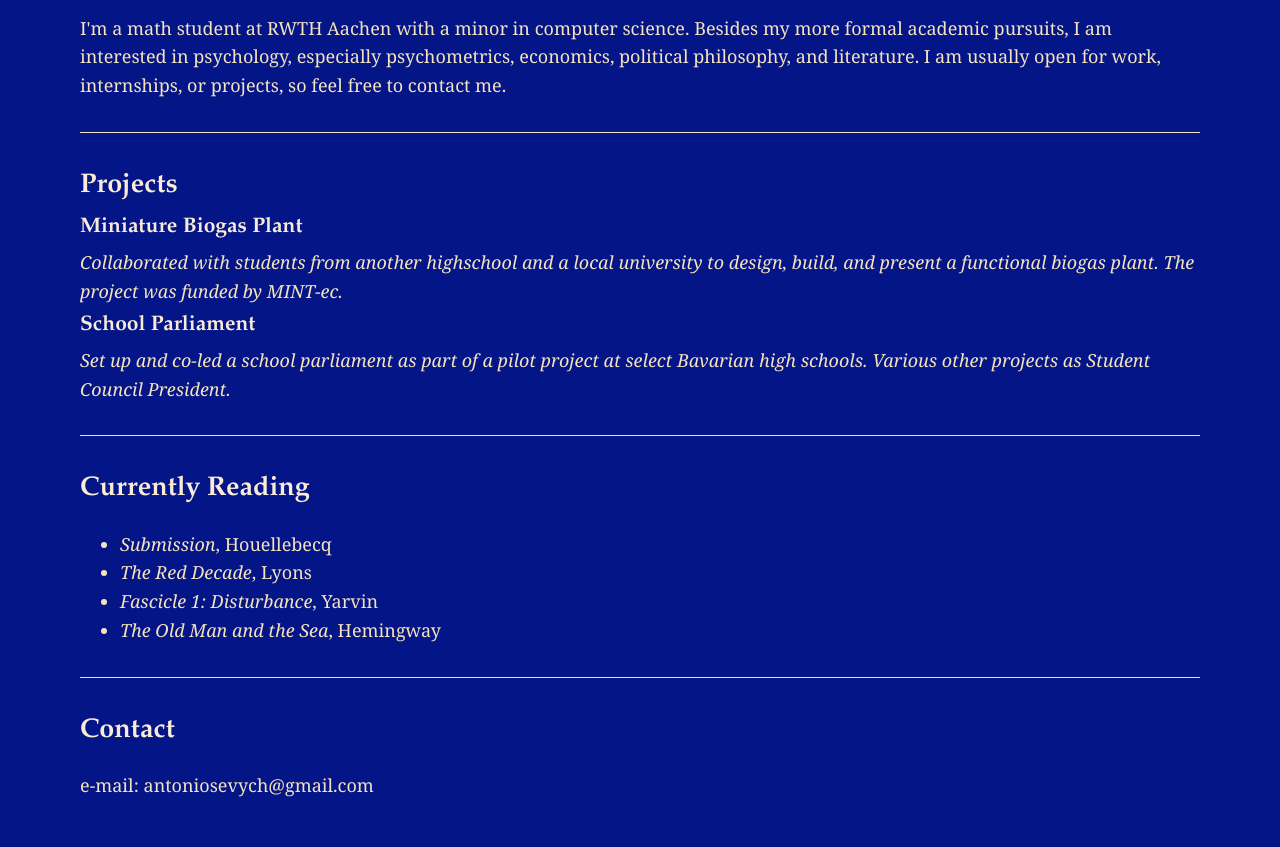
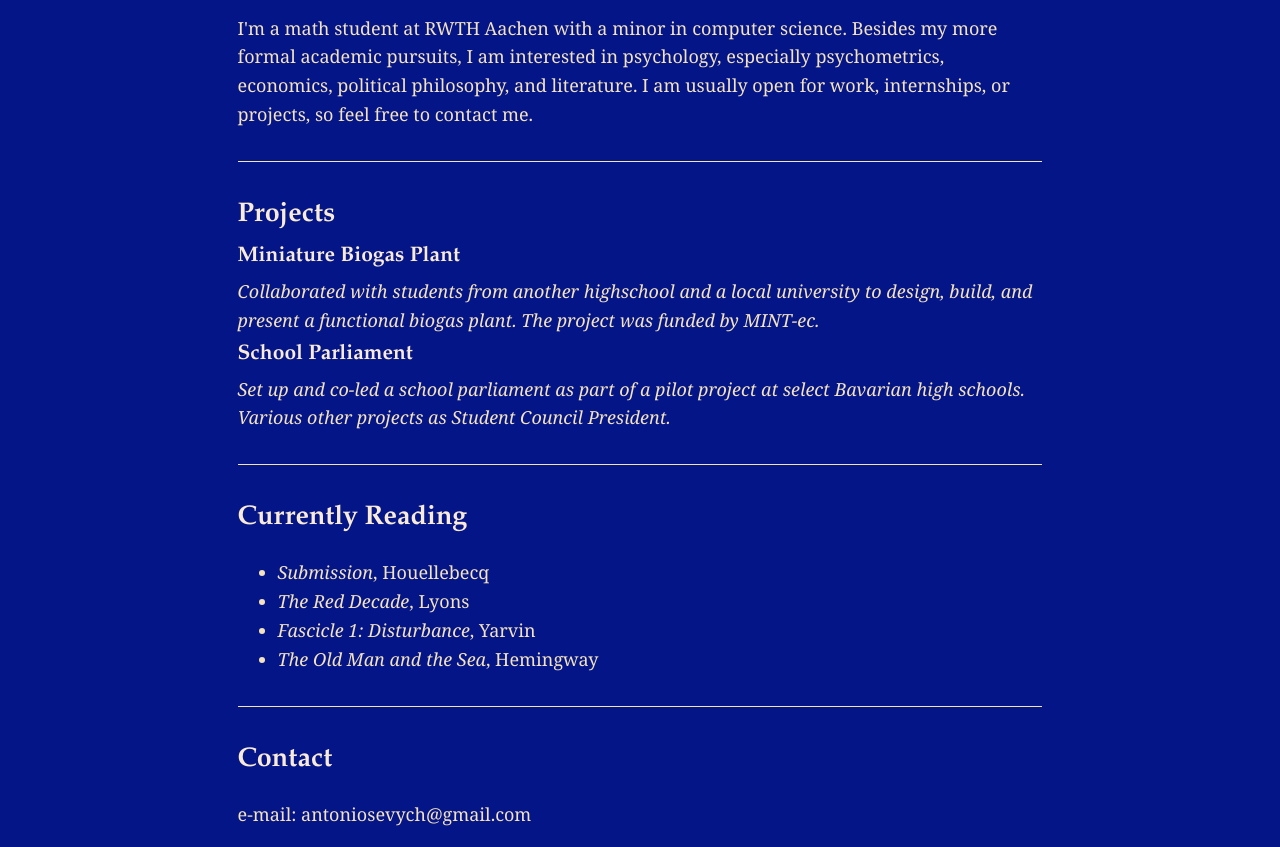
Before and after one commit to antisv/antisv.github.io, a plain HTML site: page index.html in a window 1280 px wide. Shown: the part 78-925 px from the top of the page. Before the commit the page ends 896 px from the top, so only its background shows below. Drawn offline with Linux system fonts and the light colour scheme.

Commit message:
change 02
implemented semi dynamic scaling for side barriers

```diff
--- a/styles.css
+++ b/styles.css
@@ -3,26 +3,19 @@ background-color: #041588;
 color: #f5e3be;
 font-family: "Georgia", "Times New Roman", serif;
 font-size: large;
-margin: 1rem;
-max-width: 100%;
+margin: 0 auto;
+max-width: 80ch;
+padding: 0 5vw;
 line-height: 1.6;
 }
 
 
-@media (min-width: 768px) and (max-width: 1440px) {
+@media (min-width: 600px) {
     body {
-      margin-left: 5rem;
-      margin-right: 5rem;
+      padding: 0 1rem;
     }
   }
 
-
-  @media (min-width: 1441px) {
-    body {
-      margin-left: 40rem;
-      margin-right: 40rem;
-    }
-  }
  h1, h2, h3 {
     font-family: "Garamond", "Georgia", serif;
     color:antiquewhite;
```
